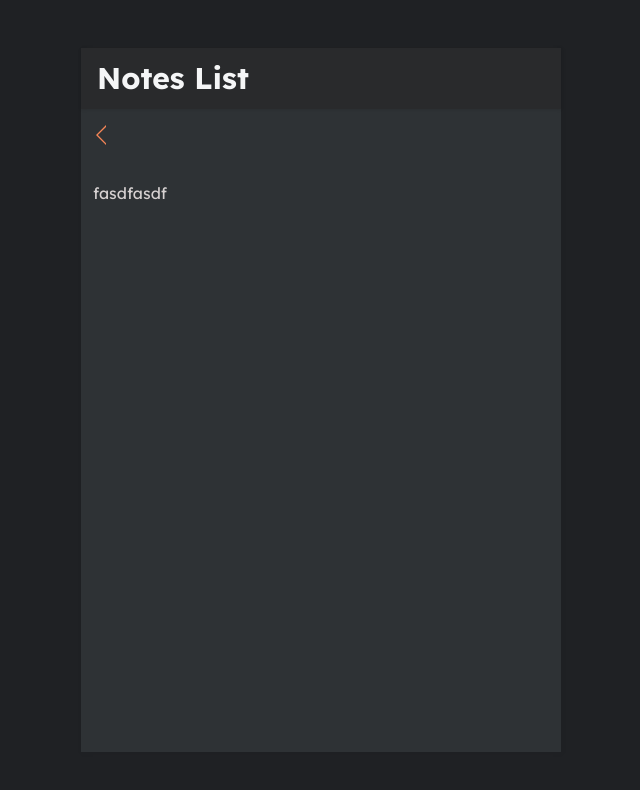
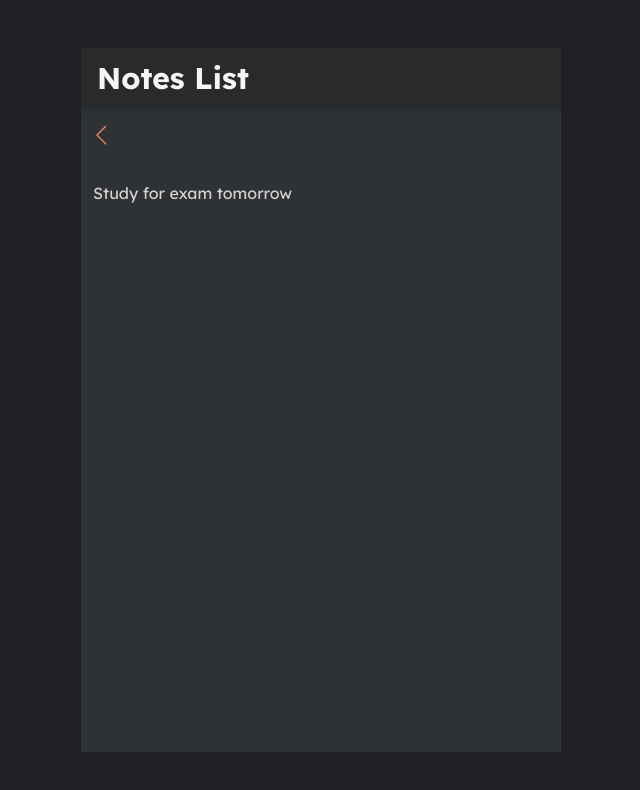
Before and after one commit to BlakeMcFarlane/react-notes-app, a React (Create React App) app: page /note/1 in a window 1280 px wide. Shown: the top 790 px of the page, without its empty margins (319-959 px from the left). Built offline with nearby package versions, Linux system fonts and the light colour scheme; data requests are answered from the project's data file.

Commit message:
'update note' correction

```diff
--- a/db.json
+++ b/db.json
@@ -2,18 +2,18 @@
   "notes": [
     {
       "id": 1,
-      "body": "fasdfasdf",
-      "updated": "2023-12-08T21:28:30.927Z"
+      "body": "Study for exam tomorrow",
+      "updated": "2023-12-08T21:31:57.333Z"
     },
     {
       "id": 2,
-      "body": "Bob from bar down the \nsafdasf\n- Take out trash\n- Eat food\nfasdfasdf",
-      "updated": "2023-12-08T21:25:56.729Z"
+      "body": "Bob from bar down the \n\n- Take out trash\n- Eat food\n",
+      "updated": "2023-12-08T21:32:04.292Z"
     },
     {
       "id": 3,
-      "body": "Blake thuis sdafd",
-      "updated": "2023-12-08T21:25:26.023Z"
+      "body": "Finish this tutorial",
+      "updated": "2023-12-08T21:32:15.453Z"
     }
   ]
 }
--- a/src/pages/NotePage.js
+++ b/src/pages/NotePage.js
@@ -3,7 +3,7 @@ import React, {useState, useEffect} from 'react'
 import { Link, useParams, useNavigate } from 'react-router-dom';
 import { ReactComponent as ArrowLeft } from '../assets/arrow-left.svg'
 
-const NotePage = () => {
+const NotePage = ({history}) => {
     const {id} = useParams();
     // const note = notes.find(note => note.id === Number(id))
     let [note, setNote] = useState(null)
@@ -33,9 +33,7 @@ const NotePage = () => {
         navigate('/')
     }
 
-    let navigate = useNavigate => {
-
-    }
+    let navigate = useNavigate()
 
     return (
         <div className='note'>
```
